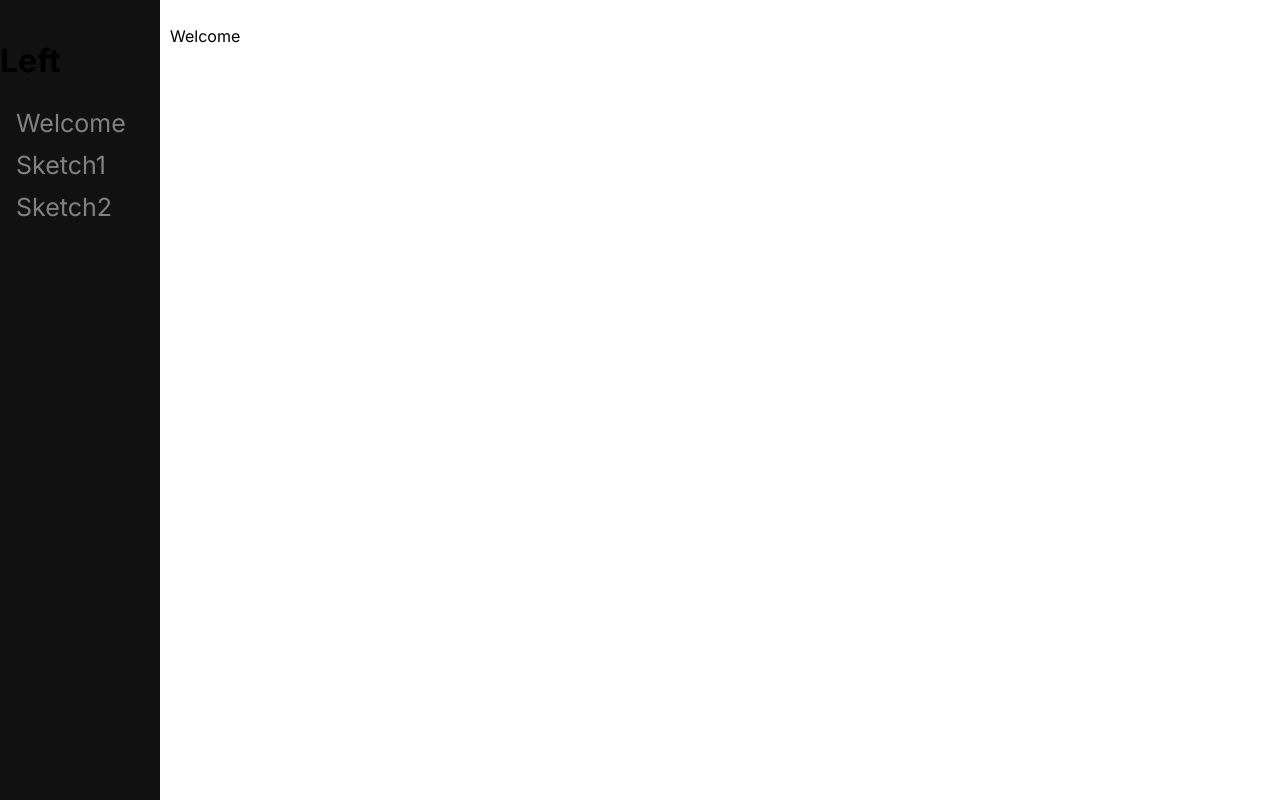
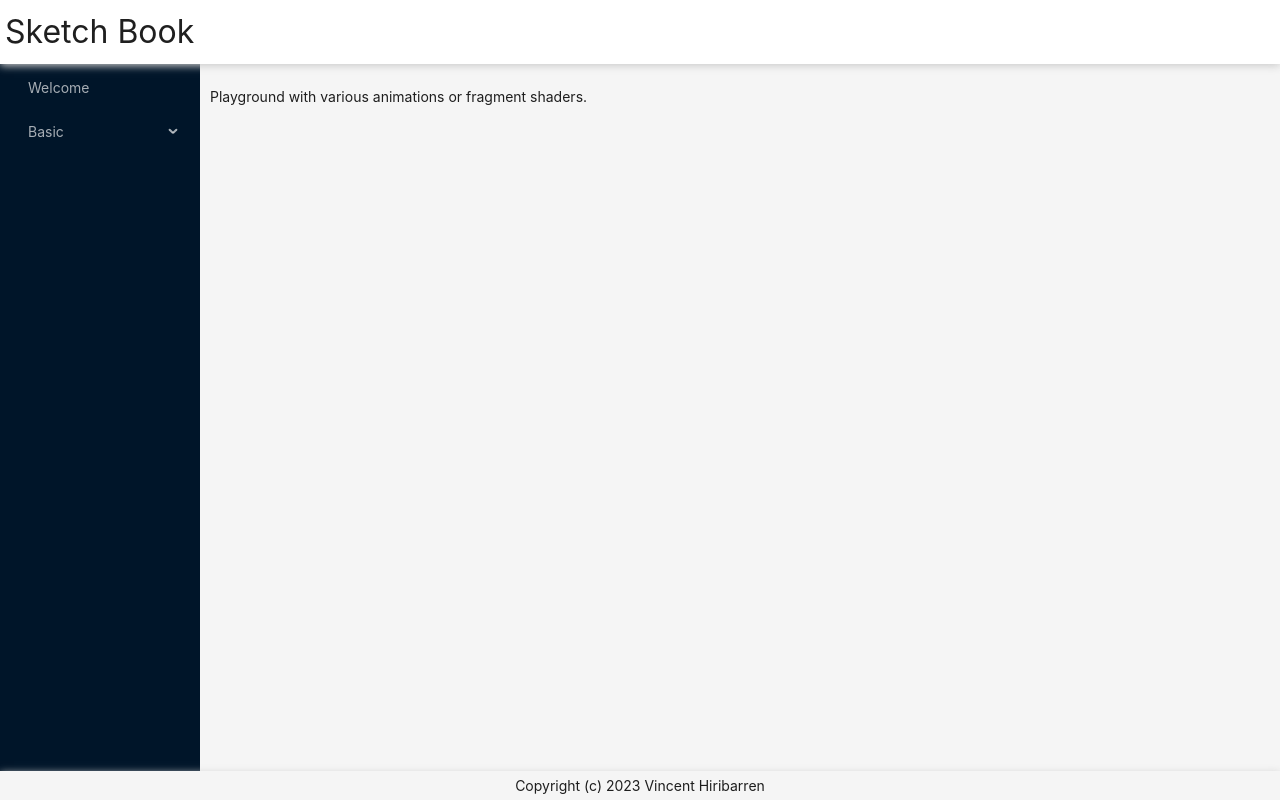
Before and after one commit to vhiribarren/sketch-book, a Next.js app: page / in a window 1280 px wide. Built offline with nearby package versions, Linux system fonts and the light colour scheme.

Commit message:
Add Antd for design, and redesign main layout

```diff
--- /dev/null
+++ b/src/app/MainView.module.css
@@ -0,0 +1,4 @@
+.mainview {
+    padding: 10px;
+    height: 100%;
+  }
--- /dev/null
+++ b/src/app/MainView.tsx
@@ -0,0 +1,10 @@
+import React from 'react';
+import styles from './MainView.module.css'
+
+type MainViewProps = { children: React.ReactNode };
+
+export default function MainView({children}: MainViewProps) {
+    return (
+        <div className={styles.mainview}>{children}</div>
+    );
+}
--- /dev/null
+++ b/src/app/SideNav.tsx
@@ -0,0 +1,47 @@
+"use client";
+
+import styles from './SideNav.module.css'
+import { Menu } from "antd";
+import { useRouter } from "next/navigation";
+import { AppRouterInstance } from "next/dist/shared/lib/app-router-context.shared-runtime";
+
+const SKETCHES = [
+    { title: "Welcome", url: "/" },
+    {
+        title: "Basic", children: [
+            { title: "Sketch 1", url: "/sketches/basic/sketch-1" },
+            { title: "Sketch 2", url: "/sketches/basic/sketch-2" },
+        ]
+    }
+]
+
+function generateMenuItems(sketches: Array<any>, router: AppRouterInstance): Array<any> {
+    const menu = []
+    for (const item of sketches) {
+        let menuItem = null;
+        if ("children" in item) {
+            let subMenuItems = generateMenuItems(item.children, router);
+            menuItem = { key: item.title, label: item.title, children: subMenuItems };
+        }
+        else {
+            menuItem = { key: item.title, label: item.title, onClick: () => router.push(item.url) };
+        }
+        menu.push(menuItem);
+    }
+    return menu;
+}
+
+
+export default function SideNav() {
+    const router = useRouter();
+    const items = generateMenuItems(SKETCHES, router);
+    return (
+        <>
+            <Menu
+                mode="inline"
+                items={items}
+                theme="dark"
+            />
+        </>
+    );
+}
--- a/src/app/globals.css
+++ b/src/app/globals.css
@@ -1,7 +1,3 @@
-:root {
-    --sidenav-width: 160px;
-}
-
 html, body {
     height: 100%;
     margin: 0;
--- /dev/null
+++ b/src/app/layout.module.css
@@ -0,0 +1,21 @@
+.mainlayout {
+    height: 100%;
+}
+
+.header {
+    background: #fff;
+    z-index: 1;
+    width: 100%;
+    box-shadow: 0 2px 8px #ccc;
+    padding: 0 5px;
+    font-size: xx-large;
+}
+
+.footer {
+    text-align: center;
+    position: sticky;
+    bottom: 0;
+    padding: 6px 24px;
+    width: 100%;
+    box-shadow: 0 2px 8px #ccc;
+}
--- a/src/app/layout.tsx
+++ b/src/app/layout.tsx
@@ -1,34 +1,36 @@
-import type { Metadata } from 'next'
-import { Inter } from 'next/font/google'
-import Link from 'next/link'
+"use client";
 
 import './globals.css'
-import styles from './page.module.css'
+import styles from './layout.module.css'
+
+import { Layout } from 'antd';
+import MainView from './MainView';
+import SideNav from './SideNav';
+
+import { Inter } from 'next/font/google'
 
 const inter = Inter({ subsets: ['latin'] })
+const { Header, Footer, Sider, Content } = Layout;
 
-export const metadata: Metadata = {
-  title: 'Create Next App',
-  description: 'Generated by create next app',
-}
+type RootLayoutProps = { children: React.ReactNode };
 
-export default function RootLayout({
-  children,
-}: {
-  children: React.ReactNode
-}) {
+
+export default function RootLayout({ children }: RootLayoutProps) {
   return (
     <html lang="en">
       <body className={inter.className}>
-        <div className={styles.sidenav}>
-          <h1>Left</h1>
-          <div>
-            <div><Link href="/">Welcome</Link></div>
-            <div><Link href="/sketches/basic/sketch-1">Sketch1</Link></div>
-            <div><Link href="/sketches/basic/sketch-2">Sketch2</Link></div>
-          </div>
-        </div>
-        <div className={styles.mainview}>{children}</div>
+        <Layout className={styles.mainlayout}>
+          <Header className={styles.header}>Sketch Book</Header>
+          <Layout hasSider>
+            <Sider>
+              <SideNav />
+            </Sider>
+            <Content>
+              <MainView>{children}</MainView>
+            </Content>
+          </Layout>
+          <Footer className={styles.footer}>Copyright (c) 2023 Vincent Hiribarren</Footer>
+        </Layout>
       </body>
     </html>
   )
--- a/src/app/page.module.css
+++ /dev/null
@@ -1,32 +0,0 @@
-
-.sidenav {
-  height: 100%;
-  width: var(--sidenav-width);
-  position: fixed;
-  z-index: 1;
-  top: 0; /* Stay at the top */
-  left: 0;
-  background-color: #111;
-  overflow-x: hidden;
-  padding-top: 20px;
-}
-
-.sidenav a {
-  padding: 6px 8px 6px 16px;
-  text-decoration: none;
-  font-size: 25px;
-  color: #818181;
-  display: block;
-}
-
-.sidenav a:hover {
-  color: #f1f1f1;
-}
-
-.mainview {
-  margin-left: var(--sidenav-width);
-  padding: 10px;
-  box-sizing: border-box;
-
-  height: 100%;
-}
--- a/src/app/page.tsx
+++ b/src/app/page.tsx
@@ -1,5 +1,5 @@
 export default function Home() {
   return (
-    <p>Welcome</p>
+    <p>Playground with various animations or fragment shaders.</p>
   )
 }
```
Also changed, not shown: package.json (+4 -3 lines), src/app/SideNav.module.css (added), 1 other file (tests, documents, lock files or other folders).
